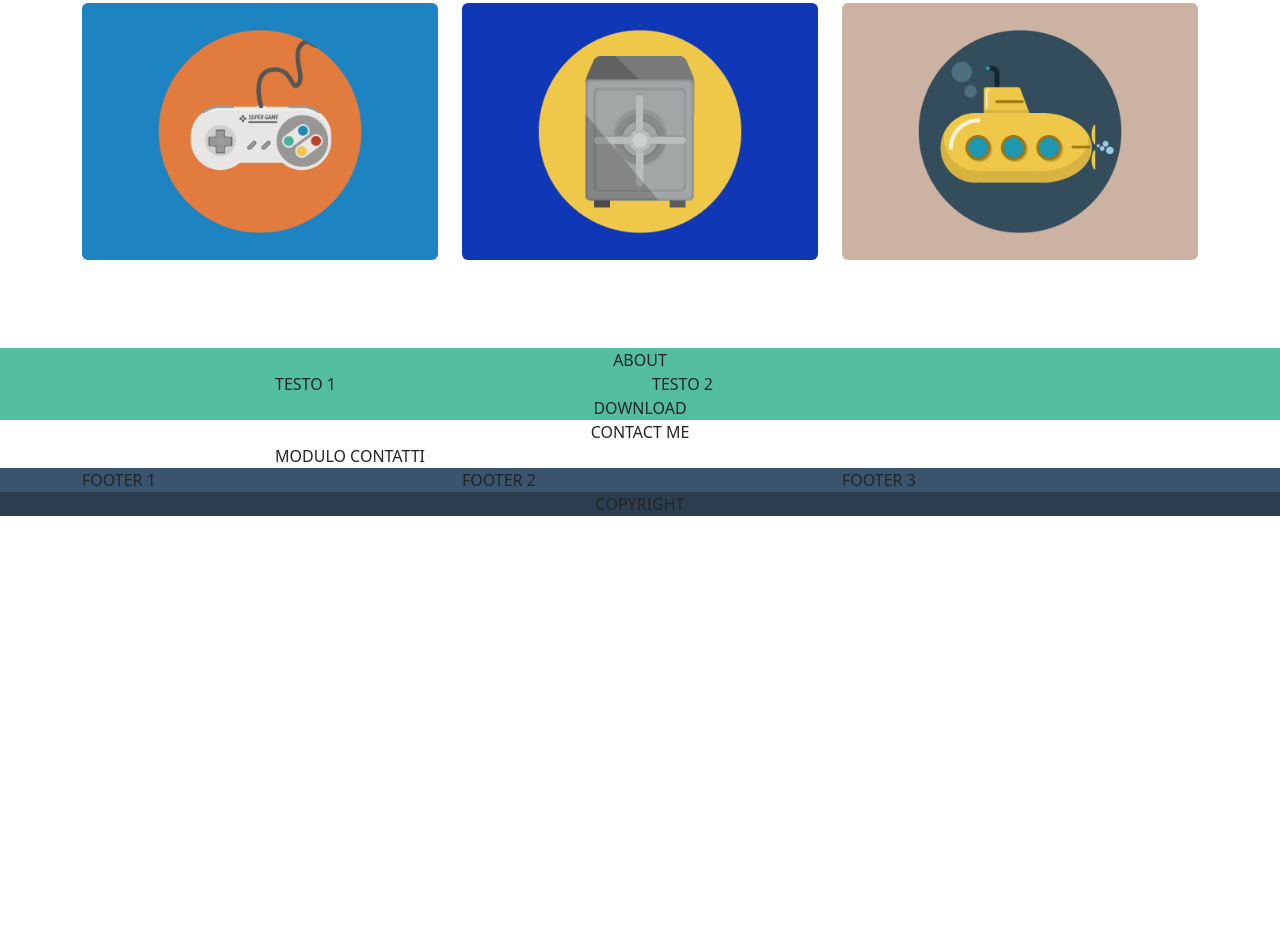
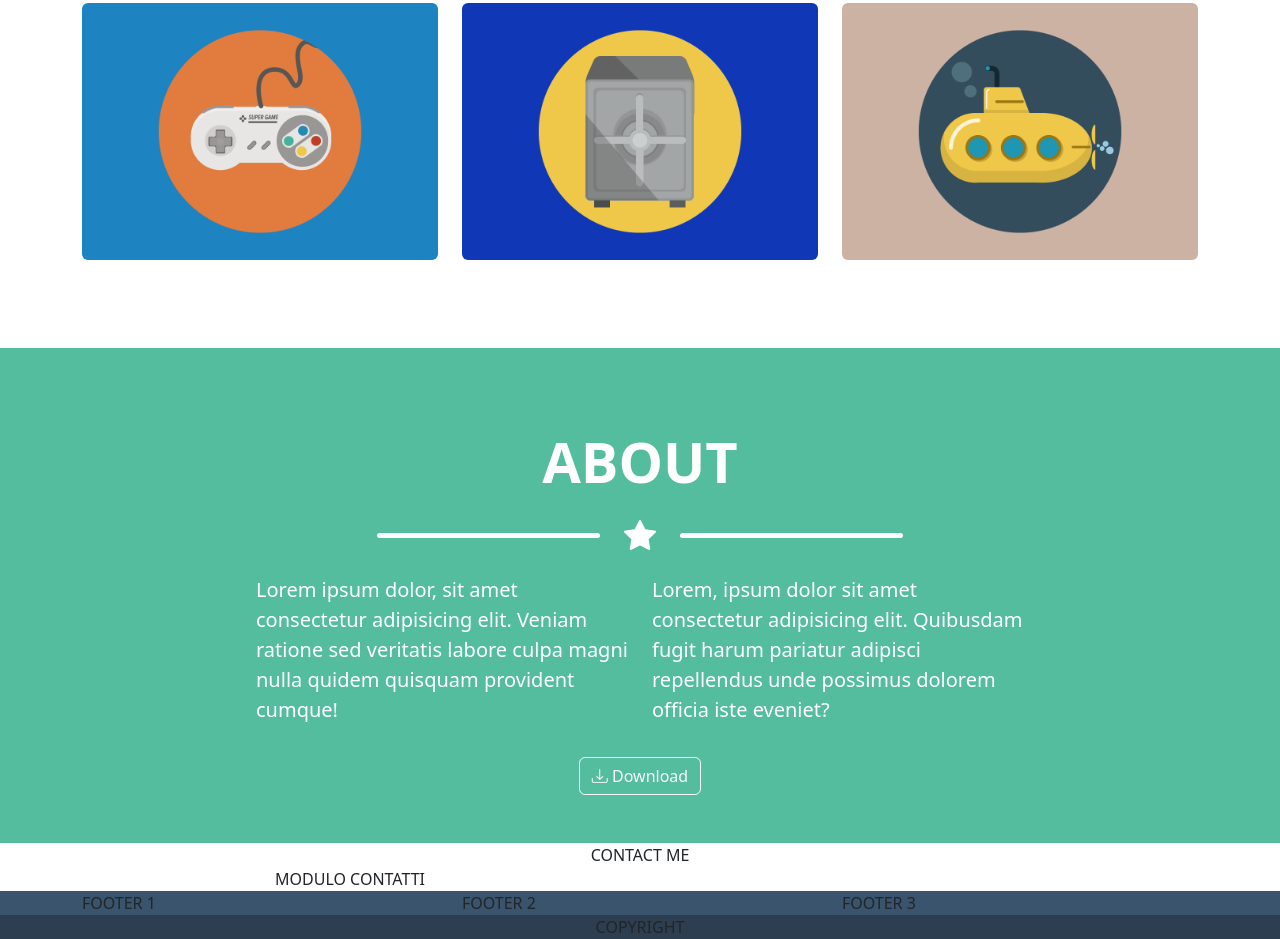
Before and after one commit to RiccardoCivardi/html-css-bootstrap-freelancer, a plain HTML site: page index.html in a window 1280 px wide. Shown: the part 1137-2076 px from the top of the page. Before the commit the page ends 1653 px from the top, so only its background shows below. Drawn offline with nearby package versions, Linux system fonts and the light colour scheme.

Commit message:
[add] about section in main

```diff
--- a/css/style.css
+++ b/css/style.css
@@ -1,28 +1,12 @@
-/* DEBUG */
+/* UTILITIES */
 
-/* [class="container"] {
-  background-color: rgba(255, 20, 147, 0.5);
-  border: 1px solid black;
-  min-height: 50px;
-  margin-bottom: 10px;
+/* layout */
+
+.rc-container {
+  width: 60%;
 }
 
-[class^="col"] {
-  background-color: rgba(0, 191, 255, 0.5);
-  height: 100%;
-  border: 1px solid black;
-  margin-bottom: 10px;
-} */
-
-/* GENERAL */
-
-h2 {
-  color: #333333;
-}
-
-/* UTILITIES */
-
-/* STAR */
+/* star */
 
 .rc-star .rc-line {
   display: inline-block;
@@ -31,22 +15,21 @@ h2 {
   border-radius: 5px;
 }
 
-/* COLOR */
+/* color */
+
+.rc-text-lightblack {
+  color: #333333;
+}
 
 .rc-text-darkblue {
   color: #1B2530;
 }
 
-/* BG-COLOR */
+/* bg-color */
 
 .rc-bg-darkblue {
   background-color: #1B2530;
 }
-
-
-
-
-
 
 
 /* HEADER */
@@ -66,14 +49,13 @@ header {
 
 /* JUMBOTRON */
 
-.jumbotron {
+#jumbotron {
   background-color: #53BD9D;
 }
 
-.jumbotron img {
+#jumbotron img {
   width: 225px;
 }
-
 
 
 /* MAIN */
@@ -82,6 +64,7 @@ header {
 
 #portfolio .container .row:last-child .col:hover img {
   filter: brightness(0.5);
+  cursor: pointer;
 }
 
 #portfolio .container .row:last-child .col::after {
@@ -95,11 +78,15 @@ header {
   display: none;
 }
 
-
 #portfolio .container .row:last-child .col:hover::after {
   display: block;
 }
 
+/* about */
+
+#about {
+  background-color: #53BD9D;
+}
 
 
 
--- a/index.html
+++ b/index.html
@@ -51,7 +51,7 @@
   <!-- /HEADER -->
 
   <!-- JUMBOTRON -->
-  <div class="jumbotron pt-4 pb-3 pt-lg-5 pb-lg-4">
+  <div id="jumbotron" class="pt-4 pb-3 pt-lg-5 pb-lg-4">
     <div class="container text-center">
       <div class="row">
         <div class="col">
@@ -81,7 +81,7 @@
       <div class="container pt-3">
         <div class="row pt-2 pt-md-5">
           <div class="col text-center">
-            <h2 class="text-uppercase display-6 rc-display-4 fw-bold mb-3">Portfolio</h2>
+            <h2 class="text-uppercase display-6 rc-display-4 fw-bold mb-3 rc-text-lightblack">Portfolio</h2>
             <div class="rc-star d-flex justify-content-center align-items-center mb-3">
               <span class="rc-line rc-bg-darkblue"></span>
               <i class="bi bi-star-fill fs-2 px-4 rc-text-darkblue"></i>
@@ -114,16 +114,33 @@
     <!-- /Portfolio -->
 
     <!-- About -->
-    <section class="about">
-      <div class="container-custom">
-        <div class="row">
-          <div class="col-12 text-center">ABOUT</div>
+    <section id="about" class="text-white py-3">
+      <div class="container pt-3">
+        <div class="row pt-2 pt-md-5">
+          <div class="col text-center">
+            <h2 class="text-uppercase display-6 rc-display-4 fw-bold mb-3">About</h2>
+            <div class="rc-star d-flex justify-content-center align-items-center mb-3">
+              <span class="rc-line bg-white"></span>
+              <i class="bi bi-star-fill fs-2 px-4"></i>
+              <span class="rc-line bg-white"></span>
+            </div>
+          </div>
+        </div>
+      </div>
+      <div class="rc-container mx-auto">
+        <div class="conatiner-fluid">
+          <div class="row row-cols-1 row-cols-md-2 fs-5">
+            <div class="col mb-4">Lorem ipsum dolor, sit amet consectetur adipisicing elit. Veniam ratione sed veritatis labore culpa magni nulla quidem quisquam provident cumque!</div>
+            <div class="col mb-4">Lorem, ipsum dolor sit amet consectetur adipisicing elit. Quibusdam fugit harum pariatur adipisci repellendus unde possimus dolorem officia iste eveniet?</div>
+          </div>
+          <div class="text-center py-2 mb-md-4">
+            <a href="#" class="btn btn-outline-light">
+              <i class="bi bi-download"></i>
+              <span>Download</span>
+            </a>
+          </div>
+        </div>
 
-          <div class="col-md-6">TESTO 1</div>
-          <div class="col-md-6">TESTO 2</div>
-
-          <div class="col-12 text-center">DOWNLOAD</div>
-        </div>
       </div>
     </section>
     <!-- /About -->
```
